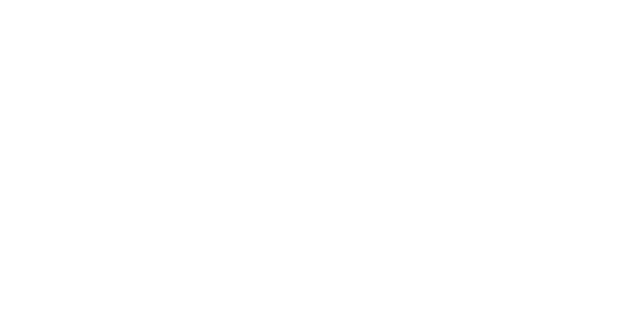
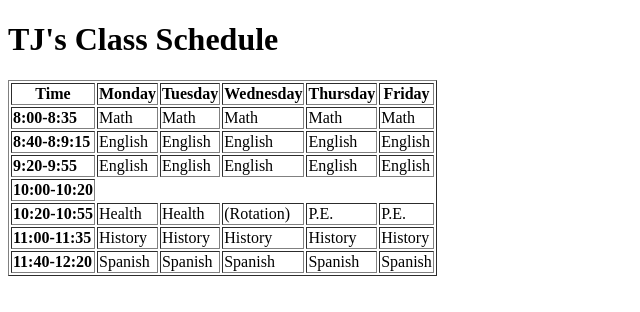
Before and after one commit to KTProg-2024/class-schedule-Tjnickersonkeefe, a plain HTML site: page index.html in a window 1280 px wide. Shown: the whole page, without its empty margins (0-640 px from the left). Drawn offline with Linux system fonts and the light colour scheme.

Commit message:
Added table, schedule

```diff
--- a/index.html
+++ b/index.html
@@ -1,10 +1,72 @@
 <!DOCTYPE html>
 <html>
     <head>
+	    <title>Table</title>
 
     </head>
 
     <body>
-
-    </body>
+	<h1>TJ's Class Schedule</h1>
+ <table border="1">
+ <tr>
+	<th>Time</th>
+	<th>Monday</th>
+	<th>Tuesday</th>
+	<th>Wednesday</th>
+	<th>Thursday</th>
+	<th>Friday</th>
+ </tr>
+ <tr>
+	<td><b>8:00-8:35</b></td>
+	<td>Math</td>
+	<td>Math</td>
+	<td>Math</td>
+	<td>Math</td>
+	<td>Math</td>
+ </tr>
+  <tr>
+	<td><b>8:40-8:9:15</b></td>
+	<td>English</td>
+	<td>English</td>
+	<td>English</td>
+	<td>English</td>
+	<td>English</td>
+ </tr>
+ <tr>
+	<td><b>9:20-9:55</b></td>
+	<td>English</td>
+	<td>English</td>
+	<td>English</td>
+	<td>English</td>
+	<td>English</td>
+ </tr>
+  <tr>
+	<td><b>10:00-10:20</b></td>
+ </tr>
+  <tr>
+	<td><b>10:20-10:55</b></td>
+	<td>Health</td>
+	<td>Health</td>
+	<td>(Rotation)</td>
+	<td>P.E.</td>
+	<td>P.E.</td>
+ </tr>
+  <tr>
+	<td><b>11:00-11:35</b></td>
+	<td>History</td>
+	<td>History</td>
+	<td>History</td>
+	<td>History</td>
+	<td>History</td>
+ </tr>
+ <tr>
+	<td><b>11:40-12:20</b></td>
+	<td>Spanish</td>
+	<td>Spanish</td>
+	<td>Spanish</td>
+	<td>Spanish</td>
+	<td>Spanish</td>
+ </tr>
+ </table>
+	</body>
 </html>
```
